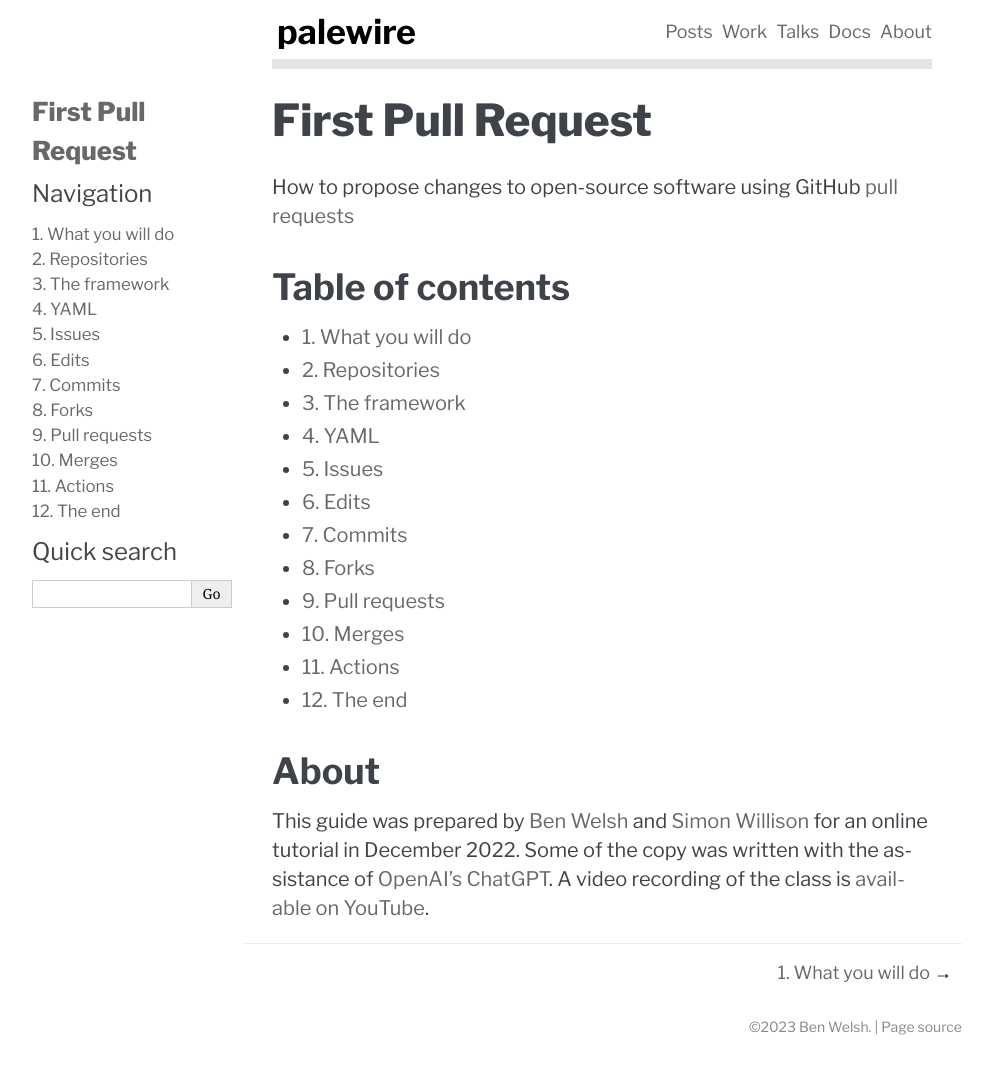
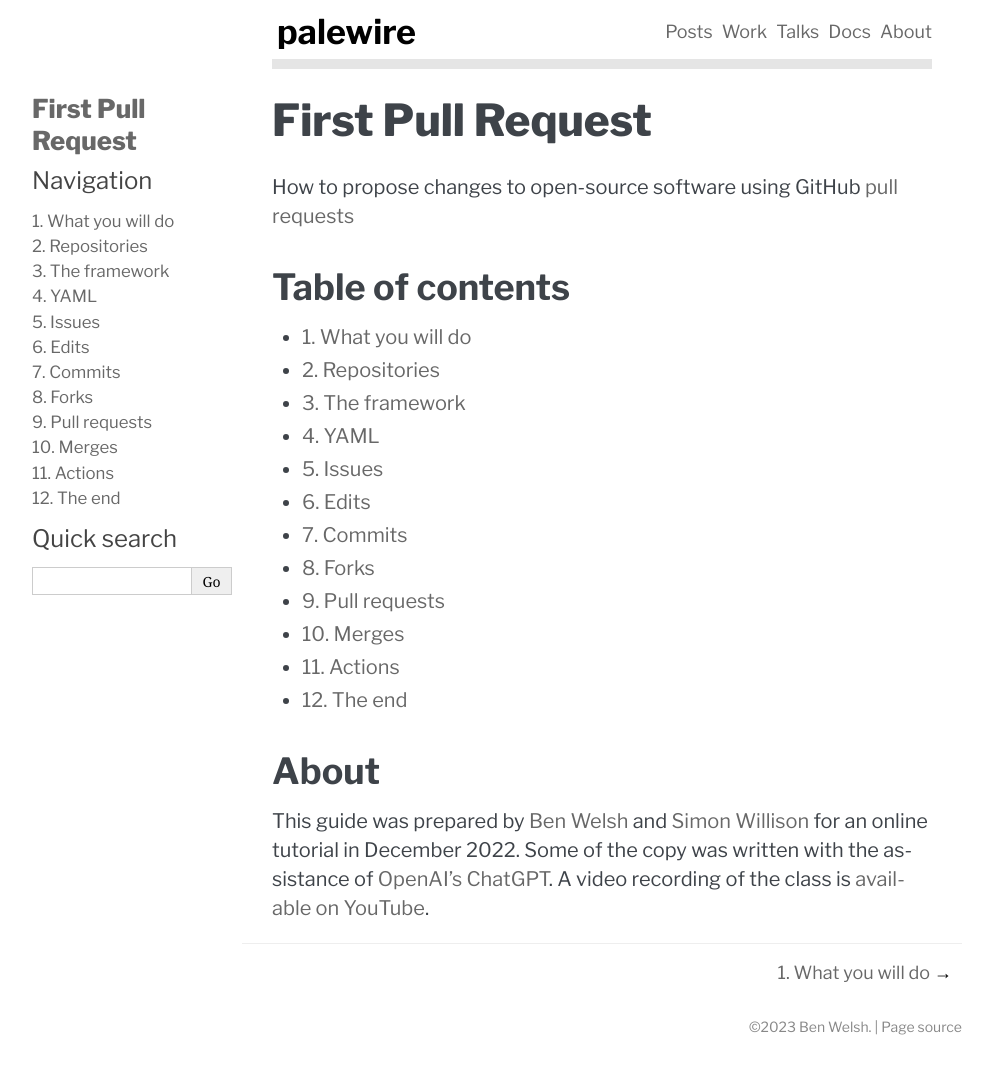
Before and after one commit to palewire/first-pull-request, a Sphinx documentation site: the page built from docs/index.md, in a window 1280 px wide. Shown: the whole page, without its empty margins (148-1140 px from the left). Built offline with Sphinx 7.4.7, drawn with Linux system fonts in a browser that asks for light colours.

Commit message:
Update custom.css

```diff
--- a/docs/_static/css/custom.css
+++ b/docs/_static/css/custom.css
@@ -43,6 +43,7 @@ div.sphinxsidebar h3 {
 div.sphinxsidebarwrapper h1.logo {
   font-size: 1.85em;
   font-weight: 800;
+  line-height: 1.25;
 }
 
 @media (min-width: 875px) {
```
